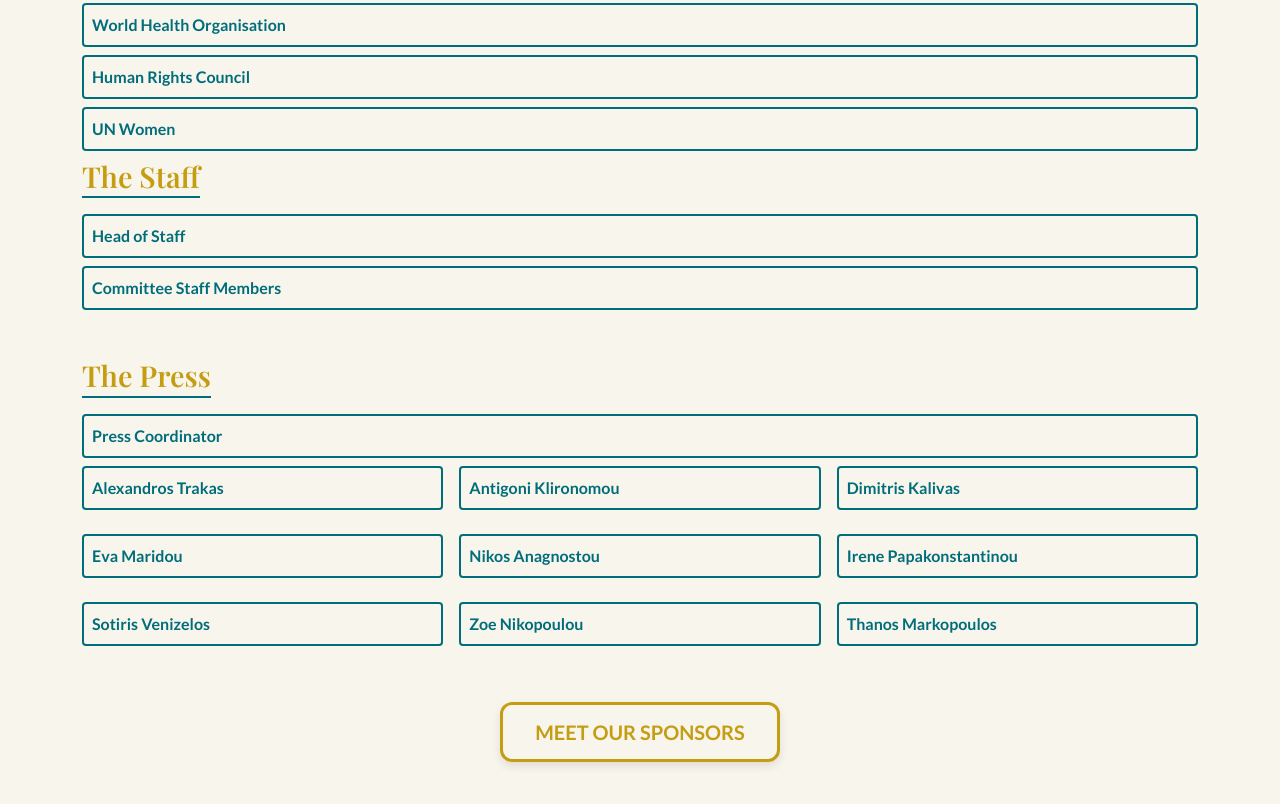
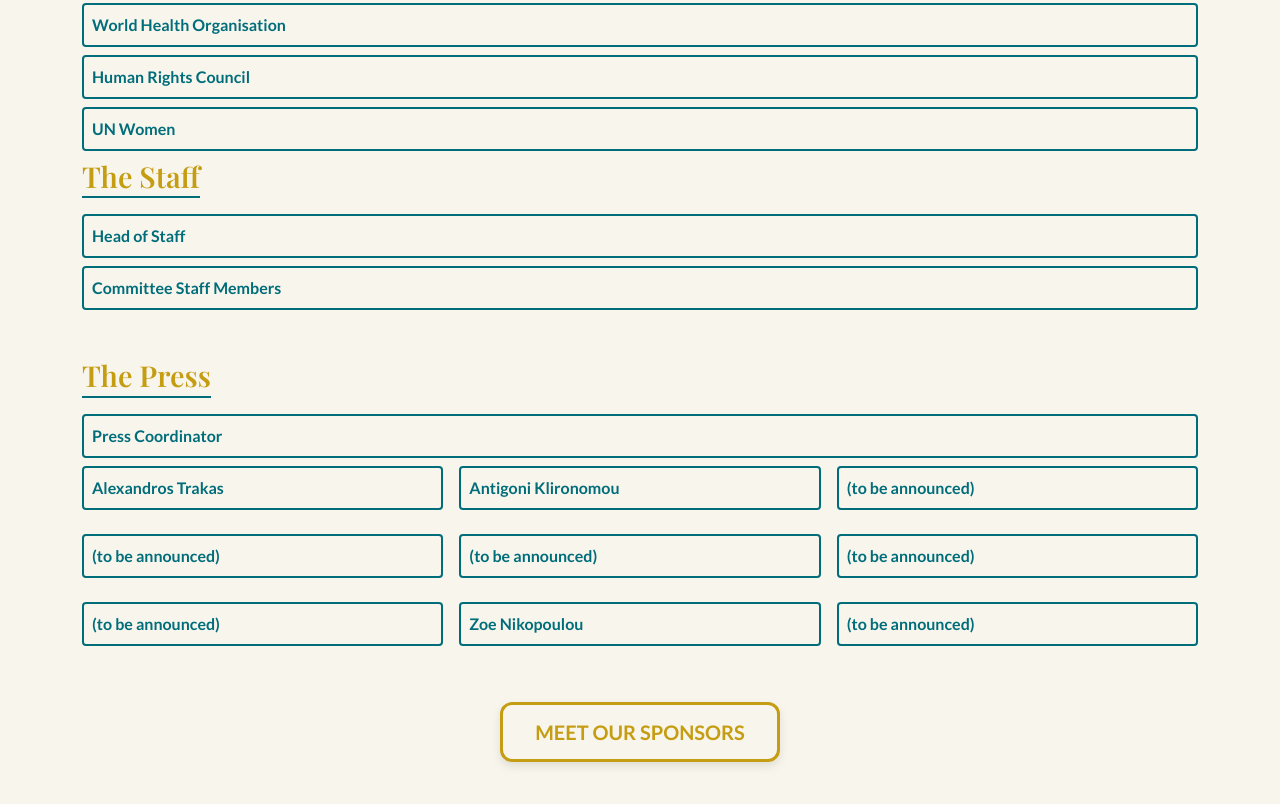
Before and after one commit to PyleaMUN/people2026, a plain HTML site: page index.html in a window 1280 px wide. Shown: the part 1684-2488 px from the top of the page. Drawn offline with nearby package versions, Linux system fonts and the light colour scheme.

Commit message:
Update index.html

```diff
--- a/index.html
+++ b/index.html
@@ -411,7 +411,7 @@
               data-role="Press Member"
               data-img="images/press_kalivas_placeholder.png"
               data-info="<p><strong>Press Member:</strong> Dimitris Kalivas specializes in photography and graphic design, adding visual flair to our conference highlights and coverage.</p>">
-        Dimitris Kalivas
+       (to be announced)
       </button>
     </div>
 
@@ -421,7 +421,7 @@
               data-role="Press Member"
               data-img="images/press_maridou_placeholder.png"
               data-info="<p><strong>Press Member:</strong> Eva Maridou is a skilled interviewer and manages the delegate spotlight series during the conference.</p>">
-        Eva Maridou
+        (to be announced)
       </button>
     </div>
 
@@ -431,7 +431,7 @@
               data-role="Press Member"
               data-img="images/press_anagnostou_placeholder.png"
               data-info="<p><strong>Press Member:</strong> Nikos Anagnostou manages the daily bulletin and contributes to editorial planning for MUN coverage.</p>">
-        Nikos Anagnostou
+        (to be announced)
       </button>
     </div>
 
@@ -441,7 +441,7 @@
               data-role="Press Member"
               data-img="images/press_irene_placeholder.png"
               data-info="<p><strong>Press Member:</strong> Irene Papakonstantinou is responsible for social media updates and creative engagement with the audience during sessions.</p>">
-        Irene Papakonstantinou
+        (to be announced)
       </button>
     </div>
 
@@ -451,7 +451,7 @@
               data-role="Press Member"
               data-img="images/press_venizelos_placeholder.png"
               data-info="<p><strong>Press Member:</strong> Sotiris Venizelos reports on committee developments and writes feature articles for the conference blog.</p>">
-        Sotiris Venizelos
+        (to be announced)
       </button>
     </div>
 
@@ -471,7 +471,7 @@
               data-role="Press Member"
               data-img="images/press_thanos_placeholder.png"
               data-info="<p><strong>Press Member:</strong> Thanos Markopoulos is a talented videographer responsible for daily highlight reels and post-conference documentation.</p>">
-        Thanos Markopoulos
+        (to be announced)
       </button>
     </div>
 
```
